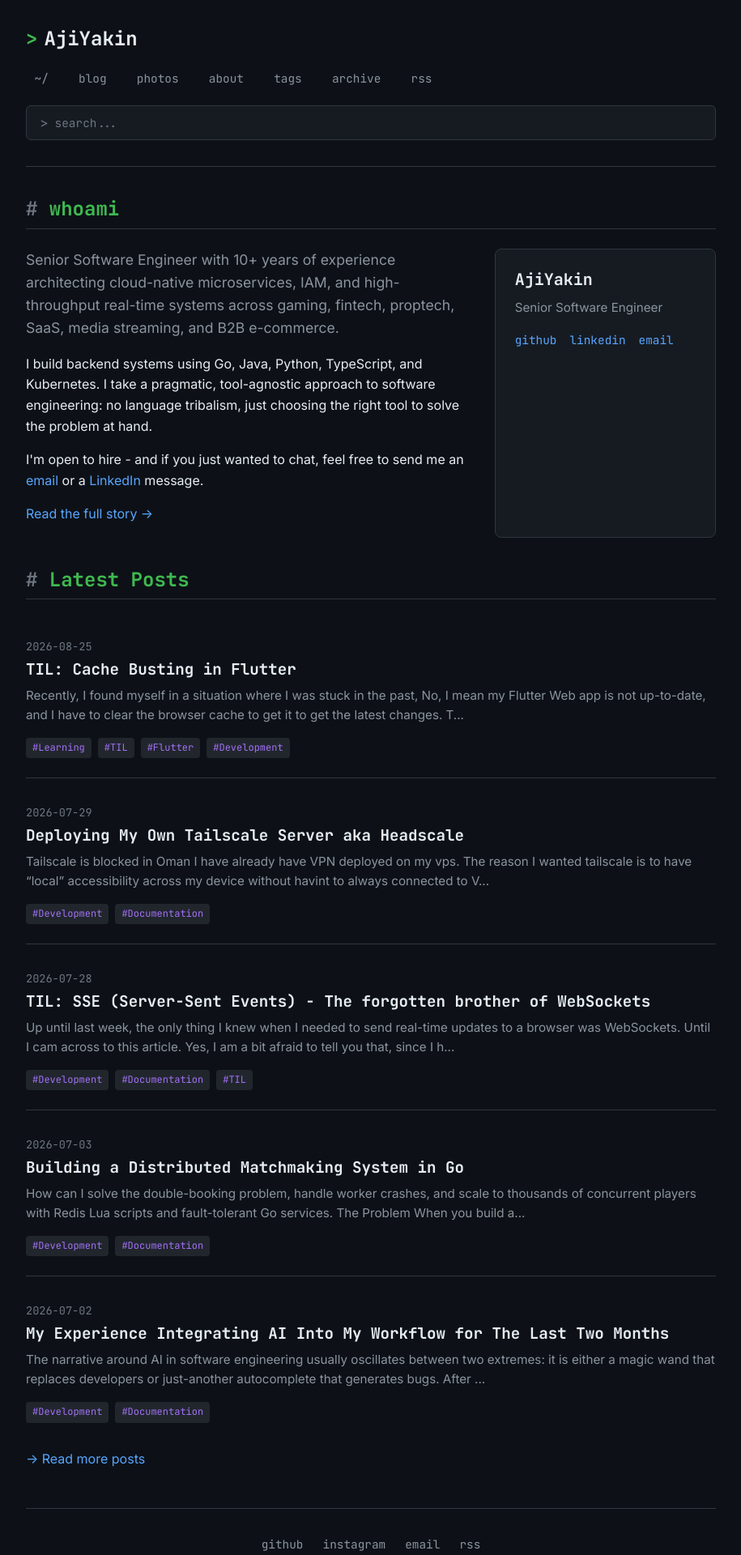
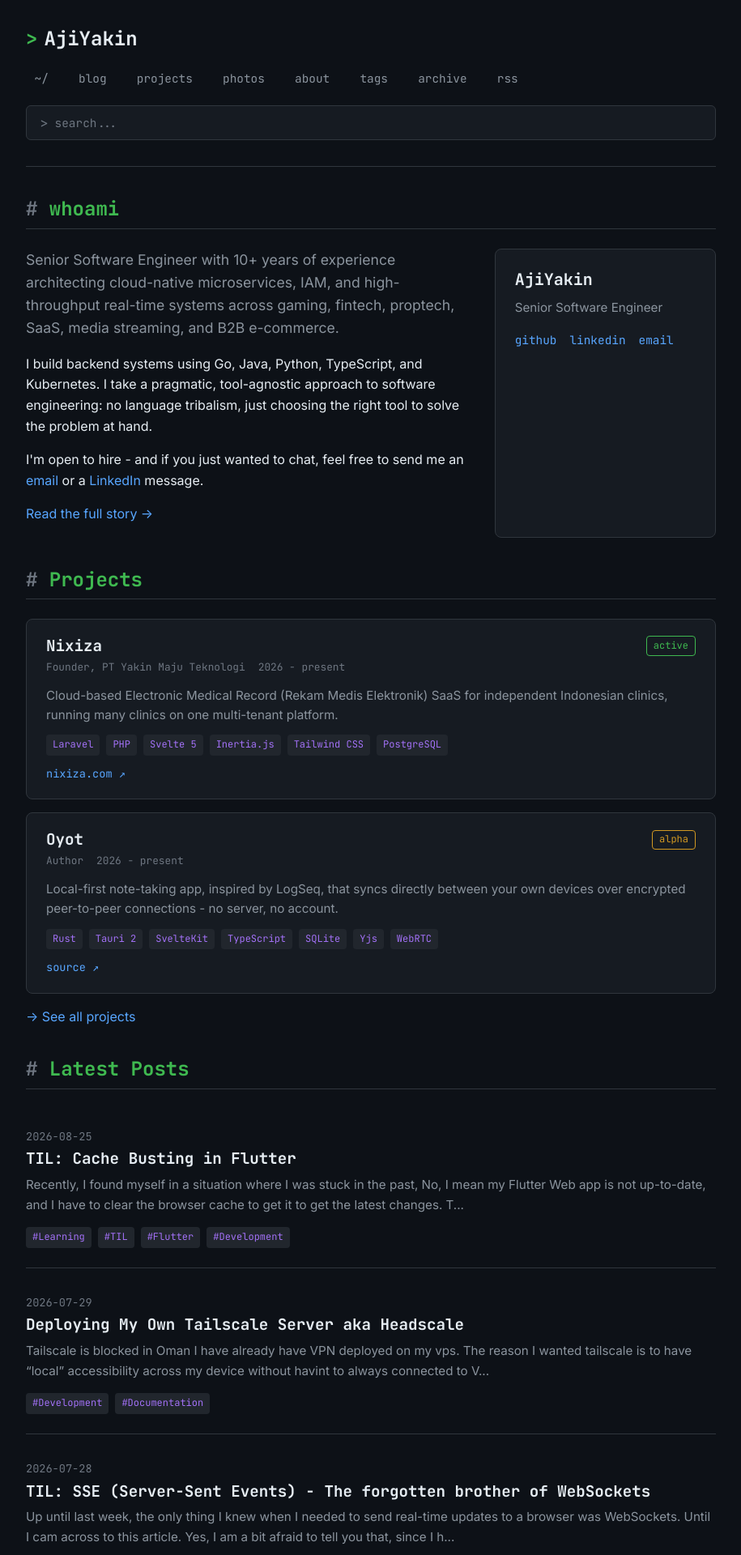
Before and after one commit to theikalman/theikalman.github.io, a Jekyll site: the page built from index.html, in a window 1280 px wide. Shown: the top 1920 px of the page at 81% size, without its empty margins (182-1097 px from the left). Built offline with Jekyll 4.4.1, drawn with Linux system fonts in a browser that asks for light colours.

Commit message:
feat: add projects section with Nixiza and Oyot
Projects are data-driven from _data/projects.yml and shown on a new /projects page grouped by kind, with featured ones on the landing page.

```diff
--- /dev/null
+++ b/_data/projects.yml
@@ -0,0 +1,68 @@
+# Projects shown on /projects and the landing page.
+#
+# Fields:
+#   name        (required) project name
+#   kind        (required) professional | side | pet - used for grouping
+#   role        your role, e.g. "Founder", "Senior Backend Engineer at X"
+#   period      free text, e.g. "2026 - present"
+#   status      short label, e.g. "active", "alpha", "shipped"
+#   summary     (required) one or two sentences, shown on cards
+#   highlights  list of bullet points, shown on /projects
+#   stack       list of technologies
+#   links       list of { label, url }
+#   featured    true to also show it on the landing page
+#   draft       true to hide it everywhere (for entries still being written)
+
+- name: Nixiza
+  kind: side
+  role: Founder, PT Yakin Maju Teknologi
+  period: 2026 - present
+  status: active
+  featured: true
+  summary: >-
+    Cloud-based Electronic Medical Record (Rekam Medis Elektronik) SaaS for
+    independent Indonesian clinics, running many clinics on one multi-tenant
+    platform.
+  highlights:
+    - Covers the full outpatient flow - registration, queue, vital signs, SOAP notes with ICD-10 diagnosis, e-prescription, pharmacy dispensing, billing and lab.
+    - Pharmacy inventory with batch and expiry tracking, FEFO stock reservation, purchase orders, goods receipt with unit conversion, stock opname and an append-only inventory ledger.
+    - Integrations with SATUSEHAT (the national FHIR health data platform) and BPJS Kesehatan, the national health insurance.
+    - Built around the Rekam Medis Elektronik regulation (Permenkes 24/2022) - audit trail, role-based access and strict data isolation between clinics.
+  stack: [Laravel, PHP, Svelte 5, Inertia.js, Tailwind CSS, PostgreSQL]
+  links:
+    - label: nixiza.com
+      url: https://nixiza.com
+
+- name: Oyot
+  kind: pet
+  role: Author
+  period: 2026 - present
+  status: alpha
+  featured: true
+  summary: >-
+    Local-first note-taking app, inspired by LogSeq, that syncs directly
+    between your own devices over encrypted peer-to-peer connections - no
+    server, no account.
+  highlights:
+    - Notes live in SQLite on each device as Yjs CRDTs, so devices converge after being apart without a central copy.
+    - Peer-to-peer sync over WebRTC data channels, with mDNS discovery on the local network and direct addressing over a VPN you already run.
+    - Every device is identified by an Ed25519 public key and every signaling message is signed; pairing is explicit and confirmed by device ID or QR code.
+    - Runs on macOS, Windows, Linux, Android and iOS from one Tauri codebase, with 23 architecture decision records documenting the trade-offs.
+  stack: [Rust, Tauri 2, SvelteKit, TypeScript, SQLite, Yjs, WebRTC]
+  links:
+    - label: source
+      url: https://github.com/theikalman/oyot
+
+# Template for a professional project - copy, fill in, and remove `draft`.
+# - name: Project name
+#   kind: professional
+#   role: Senior Software Engineer at Company
+#   period: 2023 - 2025
+#   status: shipped
+#   summary: >-
+#     What it is and why it mattered, in one or two sentences.
+#   highlights:
+#     - Impact with numbers where you can, e.g. throughput, users, latency.
+#   stack: [Go, Kubernetes]
+#   links: []
+#   draft: true
--- /dev/null
+++ b/_includes/project-card.html
@@ -0,0 +1,37 @@
+{%- assign p = include.project -%}
+<li class="project-card" id="{{ p.name | slugify }}">
+    <div class="project-header">
+        <h3 class="project-title">{{ p.name | escape }}</h3>
+        {%- if p.status -%}
+        <span class="project-status project-status-{{ p.status | slugify }}">{{ p.status | escape }}</span>
+        {%- endif -%}
+    </div>
+    {%- if p.role or p.period -%}
+    <p class="project-meta">
+        {%- if p.role -%}<span>{{ p.role | escape }}</span>{%- endif -%}
+        {%- if p.period -%}<span>{{ p.period | escape }}</span>{%- endif -%}
+    </p>
+    {%- endif -%}
+    <p class="project-summary">{{ p.summary | escape }}</p>
+    {%- if include.detailed and p.highlights -%}
+    <ul class="project-highlights">
+        {%- for h in p.highlights -%}
+        <li>{{ h | escape }}</li>
+        {%- endfor -%}
+    </ul>
+    {%- endif -%}
+    {%- if p.stack -%}
+    <div class="post-tags">
+        {%- for s in p.stack -%}
+        <span class="tag">{{ s | escape }}</span>
+        {%- endfor -%}
+    </div>
+    {%- endif -%}
+    {%- if p.links and p.links.size > 0 -%}
+    <div class="project-links">
+        {%- for l in p.links -%}
+        <a href="{{ l.url }}" target="_blank" rel="noopener">{{ l.label | escape }} &nearr;</a>
+        {%- endfor -%}
+    </div>
+    {%- endif -%}
+</li>
--- a/_layouts/default.html
+++ b/_layouts/default.html
@@ -12,6 +12,7 @@
             <nav class="nav">
                 <a href="/">~/</a>
                 <a href="/blog">blog</a>
+                <a href="/projects">projects</a>
                 <a href="/photography">photos</a>
                 <a href="/about">about</a>
                 <a href="/tags">tags</a>
--- a/_layouts/landing.html
+++ b/_layouts/landing.html
@@ -39,6 +39,17 @@ layout: default
     </div>
 </section>
 
+<section class="featured-projects">
+    <h2 class="section-title">Projects</h2>
+    <ul class="project-list">
+        {%- assign featured = site.data.projects | where: "featured", true | where_exp: "p", "p.draft != true" -%}
+        {%- for p in featured -%}
+        {%- include project-card.html project=p -%}
+        {%- endfor -%}
+    </ul>
+    <p><a href="/projects">&rarr; See all projects</a></p>
+</section>
+
 <section class="latest-posts">
     <h2 class="section-title">Latest Posts</h2>
     <ul class="post-list">
--- a/assets/main.css
+++ b/assets/main.css
@@ -708,3 +708,110 @@ mark {
   white-space: nowrap;
   border: 0;
 }
+
+.project-group-title {
+  font-size: 1.1rem;
+  color: var(--text-secondary);
+  margin-top: 2rem;
+}
+
+.project-group-title::before {
+  content: '## ';
+  color: var(--text-muted);
+}
+
+.project-list {
+  list-style: none;
+  padding: 0;
+  margin: 1rem 0;
+  display: grid;
+  gap: 1rem;
+}
+
+.project-card {
+  background-color: var(--bg-secondary);
+  border: 1px solid var(--border-color);
+  border-radius: 8px;
+  padding: 1.25rem 1.5rem;
+  margin: 0;
+  transition: border-color 0.2s ease;
+}
+
+.project-card:hover {
+  border-color: var(--accent-green);
+}
+
+.project-header {
+  display: flex;
+  align-items: center;
+  justify-content: space-between;
+  gap: 1rem;
+}
+
+.project-title {
+  font-size: 1.2rem;
+  margin: 0;
+}
+
+.project-status {
+  font-family: var(--font-mono);
+  font-size: 0.75rem;
+  color: var(--accent-green);
+  border: 1px solid var(--accent-green);
+  border-radius: 4px;
+  padding: 0.1rem 0.5rem;
+  white-space: nowrap;
+}
+
+.project-status-alpha,
+.project-status-beta {
+  color: var(--accent-yellow);
+  border-color: var(--accent-yellow);
+}
+
+.project-status-shipped,
+.project-status-archived {
+  color: var(--text-secondary);
+  border-color: var(--border-color);
+}
+
+.project-meta {
+  display: flex;
+  flex-wrap: wrap;
+  gap: 0.25rem 1rem;
+  font-family: var(--font-mono);
+  font-size: 0.8rem;
+  color: var(--text-muted);
+  margin: 0.25rem 0 0.75rem;
+}
+
+.project-summary {
+  color: var(--text-secondary);
+  font-size: 0.95rem;
+  margin-bottom: 0;
+}
+
+.project-highlights {
+  color: var(--text-secondary);
+  font-size: 0.95rem;
+  margin: 0.75rem 0 0;
+}
+
+.project-highlights li {
+  margin-bottom: 0.35rem;
+}
+
+.project-links {
+  display: flex;
+  flex-wrap: wrap;
+  gap: 1rem;
+  margin-top: 0.75rem;
+  font-family: var(--font-mono);
+  font-size: 0.85rem;
+}
+
+.project-empty {
+  font-family: var(--font-mono);
+  font-size: 0.9rem;
+  color: var(--text-muted);
+}
```
Also changed, not shown: _pages/projects.md (added, +30 -0 lines).
